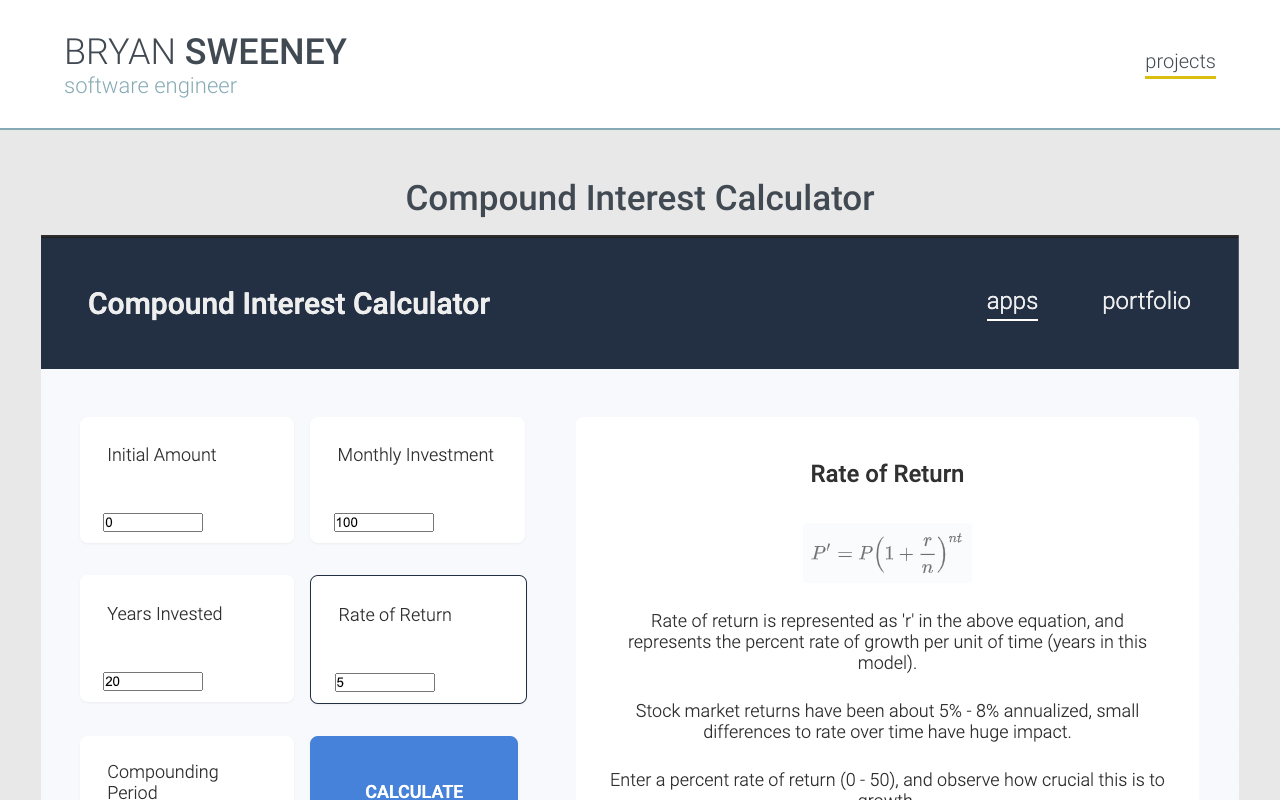
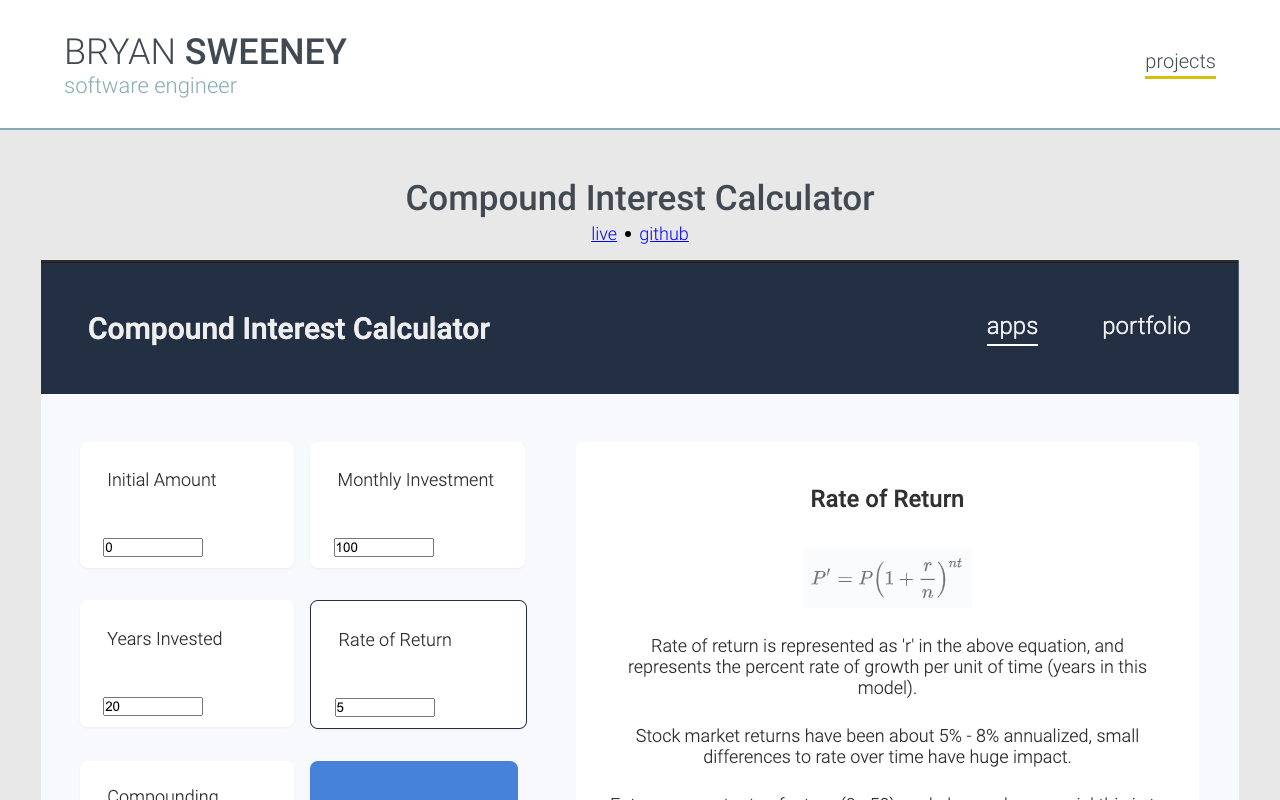
Before and after one commit to btsween/personal-site, a React (Create React App) app: page / in a window 1280 px wide. Shown: the top 800 px of the page. Built offline with nearby package versions, Linux system fonts and the light colour scheme.

Commit message:
FEATURE: display links under title with styles

```diff
--- a/src/components/contentCard/ContentCard.js
+++ b/src/components/contentCard/ContentCard.js
@@ -14,13 +14,44 @@ const CardWrapper = styled.div`
   }
 `;
 
+const SeperationDot = styled.div`
+  height: 6px;
+  width: 6px;
+  background-color: black;
+  border-radius: 10px;
+  margin: auto;
+`;
+
 const CardHeader = styled.div`
-  font-family: Roboto-Medium;
-  font-size: 35px;
   display: flex;
+  flex-direction: column;
   justify-content: center;
   text-align: center;
   margin-bottom: 1rem;
+`;
+
+const LinkWrapper = styled.div`
+  display: flex;
+  align-content: center;
+`;
+
+const LinksContainer = styled.div`
+  display: flex;
+  justify-content: center;
+  padding-top: 0.25rem;
+`;
+
+const HeaderText = styled.span`
+  font-family: Roboto-Medium;
+  font-size: 35px;
+`;
+
+const HeaderLinks = styled.a`
+  font-size: 18px;
+  margin-left: 0.5rem;
+  margin-right: 0.5rem;
+  color: blue;
+  text-decoration: underline solid blue;
 `;
 
 const CardBody = styled.div`
@@ -45,7 +76,24 @@ function ContentCard(props) {
   return (
     <CardWrapper className={props.index % 2 === 0 ? "dark-schemed" : ""}>
       <CardBody>
-        <CardHeader>{props.projectData.name}</CardHeader>
+        <CardHeader>
+          <HeaderText>{props.projectData.name}</HeaderText>
+
+          {props.projectData.links && (
+            <LinksContainer>
+              {Object.keys(props.projectData.links).map((key, index) => (
+                <LinkWrapper key={index}>
+                  <HeaderLinks href={props.projectData.links[key]}>
+                    {key}
+                  </HeaderLinks>
+                  {index < Object.keys(props.projectData.links).length - 1 && (
+                    <SeperationDot />
+                  )}
+                </LinkWrapper>
+              ))}
+            </LinksContainer>
+          )}
+        </CardHeader>
         {props.projectData.assets && (
           <SlideShow assets={props.projectData.assets} />
         )}
```
